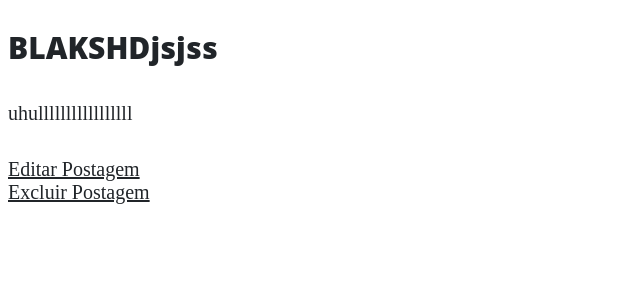
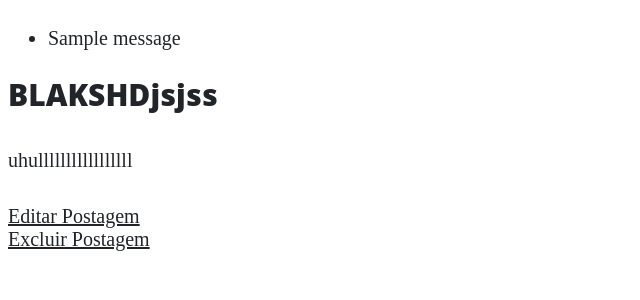
Before and after one commit to eRRe-i/django-blog, a Django app: a page that uses templates/blog/post_detail.html in a window 1280 px wide. Shown: the part 145-445 px from the top of the page, without its empty margins (0-640 px from the left). Run offline with Django 4.2, Linux system fonts and the light colour scheme; data comes from the database, SQL or seed files in the repository; both versions use the stored data as it was after the commit; one stand-in notice (Sample message) is shown.

Commit message:
messages inserted

```diff
--- a/blog/views.py
+++ b/blog/views.py
@@ -1,6 +1,8 @@
 from django.shortcuts import render
 from django.urls import reverse_lazy
 from django.views.generic import ListView, DetailView, CreateView, UpdateView, DeleteView
+from django.contrib.messages.views import SuccessMessageMixin
+from django.contrib import messages
 from . models import Post
 
 # Create your views here.
@@ -15,24 +17,43 @@ class BlogDetailView(DetailView):
     model = Post
     template_name = 'blog/post_detail.html'
 
-
-class BlogCreateView(CreateView):
+# AINDA PRECISA TIRAR DO USUÁRIO A TAREFA DE CRIAR O SLUG
+class BlogCreateView(SuccessMessageMixin, CreateView):
     model = Post
     template_name = 'blog/post_new.html'
     fields = ('title', 'slug', 'content', 'author')
+    success_message = "%(field)s criado com sucesso."
+
+    def get_success_message(self, cleaned_data):
+        return self.success_message % dict(
+            cleaned_data,
+            field=self.object.title,
+        )
 
 
-class BlogUpdateView(UpdateView):
+class BlogUpdateView(SuccessMessageMixin, UpdateView):
     model = Post
     template_name = 'blog/post_update.html'
     fields = ('title', 'content')
+    success_message = "%(field)s alterado com sucesso."
+
+    def get_success_message(self, cleaned_data):
+        return self.success_message % dict(
+            cleaned_data,
+            field=self.object.title,
+        )
 
 
-class BlogDeleteView(DeleteView):
+class BlogDeleteView(SuccessMessageMixin, DeleteView):
     model = Post
     template_name = 'blog/post_delete.html'
     success_url = reverse_lazy('home')
 
+    success_message = "Postagem deletada com sucesso."
+
+    def delete(self, request, *args, **kwargs):
+        messages.success(self.request, self.success_message)
+        return super(BlogDeleteView, self).delete(request, *args, **kwargs)
 
 #     title = models.CharField(max_length=250)
 #     slug = models.SlugField(max_length=250)
--- a/templates/blog/home.html
+++ b/templates/blog/home.html
@@ -1,7 +1,6 @@
 {% extends 'base.html' %}
 {% block title %} HOME {% endblock title %}
 {% block content %}
-
     {% for post in object_list %}
         <div class="post-entry">
             <h2><a href="{{ post.get_absolute_url }}">{{post.title}}</a></h2>
--- a/templates/blog/post_detail.html
+++ b/templates/blog/post_detail.html
@@ -1,7 +1,13 @@
 {% extends 'base.html' %}
 {% block title %} Blog - Detalhe {% endblock title %}
 {% block content %}
-
+    {% if messages %}
+        <ul class="messages">
+            {% for message in messages %}
+                <li{% if message.tags %} class="{{ message.tags }}"{% endif %}> {{ message }}</li>
+            {% endfor %}
+        </ul>
+    {% endif %}
     <div class="post-entry">
         <h2>{{object.title}}</h2>
         <p>{{object.content}}</p>
```
Also changed, not shown: db.sqlite3. Lines whose indentation alone changed are shown as unchanged.
